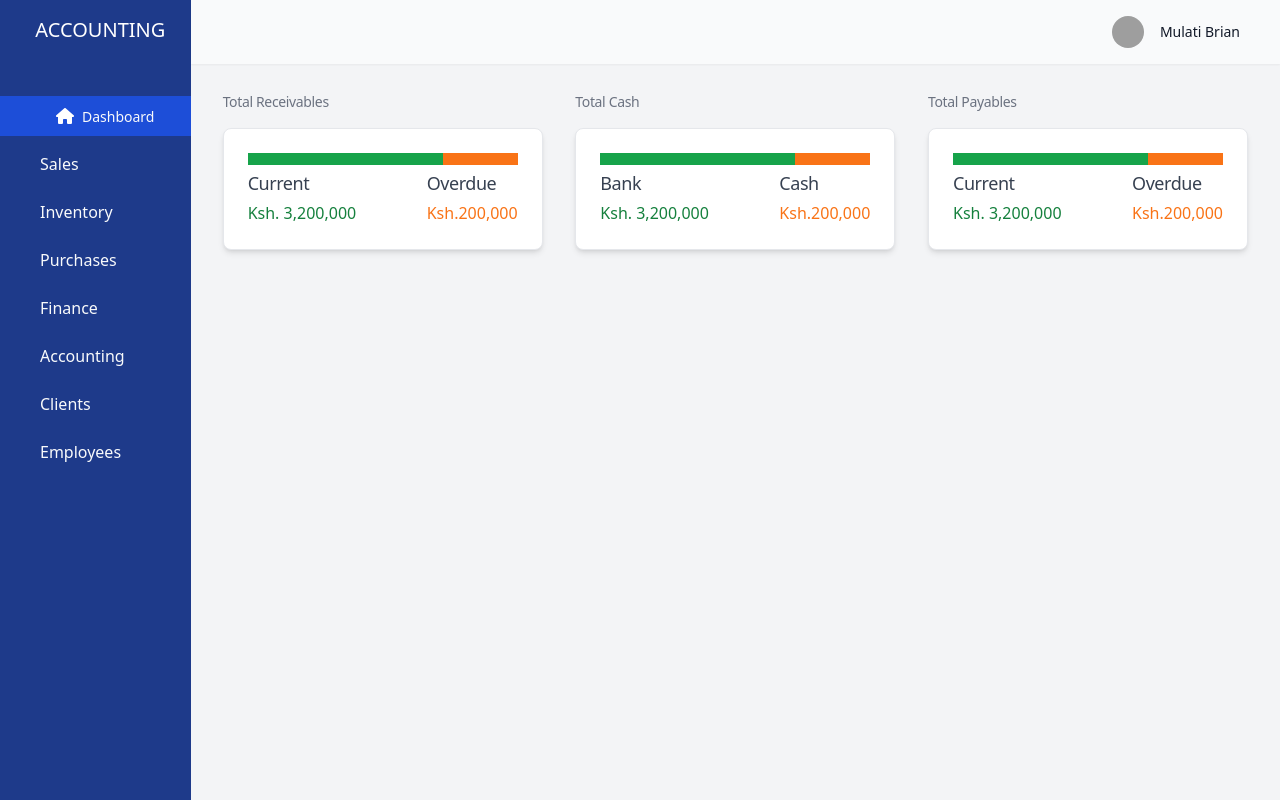
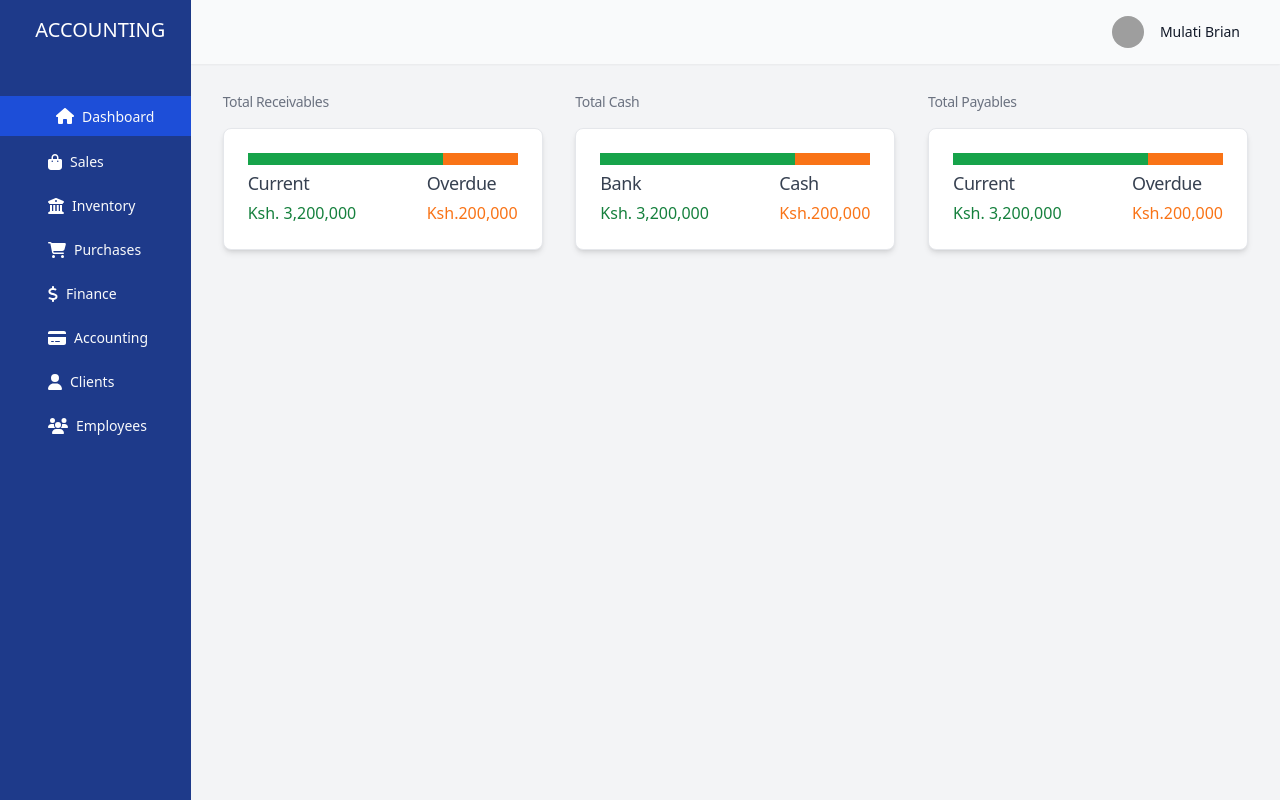
Before and after one commit to Brian-mula/accounting, a Nuxt app: page / in a window 1280 px wide. Built offline with nearby package versions, Linux system fonts and the light colour scheme; grey boxes are pictures that could not be loaded.

Commit message:
implemented a popUp

```diff
--- a/components/sideNav.vue
+++ b/components/sideNav.vue
@@ -23,7 +23,10 @@
           <Popover class="relative">
             <PopoverButton as="div"
               class="pl-10 flex items-center p-2 cursor-pointer text-base font-normal text-gray-50 hover:bg-blue-700 border-none "
-              >Sales</PopoverButton
+              >
+              <font-awesome-icon :icon="['fas','shopping-bag']" class="text-white px-2" />
+              <span class=" text-sm">Sales</span>
+              </PopoverButton
             >
             <transition
               enter-active-class="transition duration-200 ease-out"
@@ -67,7 +70,10 @@
           <Popover class="relative">
             <PopoverButton as="div"
               class="pl-10 flex items-center p-2 cursor-pointer text-base font-normal text-gray-50 hover:bg-blue-700 border-none "
-              >Inventory</PopoverButton
+              >
+               <font-awesome-icon :icon="['fas','university']" class="text-white px-2" />
+              <span class=" text-sm">Inventory</span>
+              </PopoverButton
             >
             <transition
               enter-active-class="transition duration-200 ease-out"
@@ -111,7 +117,10 @@
           <Popover class="relative">
             <PopoverButton as="div"
               class="pl-10 flex items-center p-2 cursor-pointer text-base font-normal text-gray-50 hover:bg-blue-700 border-none "
-              >Purchases</PopoverButton
+              >
+               <font-awesome-icon :icon="['fas','shopping-cart']" class="text-white px-2" />
+              <span class=" text-sm">Purchases</span>
+              </PopoverButton
             >
             <transition
               enter-active-class="transition duration-200 ease-out"
@@ -155,7 +164,10 @@
            <Popover class="relative">
             <PopoverButton as="div"
               class="pl-10 flex items-center p-2 cursor-pointer text-base font-normal text-gray-50 hover:bg-blue-700 border-none "
-              >Finance</PopoverButton
+              >
+               <font-awesome-icon :icon="['fas','usd']" class="text-white px-2" />
+              <span class=" text-sm">Finance</span>
+              </PopoverButton
             >
             <transition
               enter-active-class="transition duration-200 ease-out"
@@ -199,7 +211,10 @@
           <Popover class="relative">
             <PopoverButton as="div"
               class="pl-10 flex items-center p-2 cursor-pointer text-base font-normal text-gray-50 hover:bg-blue-700 border-none "
-              >Accounting</PopoverButton
+              >
+               <font-awesome-icon :icon="['fas','credit-card']" class="text-white px-2" />
+              <span class=" text-sm">Accounting</span>
+              </PopoverButton
             >
             <transition
               enter-active-class="transition duration-200 ease-out"
@@ -243,7 +258,10 @@
           <Popover class="relative">
             <PopoverButton as="div"
               class="pl-10 flex items-center p-2 cursor-pointer text-base font-normal text-gray-50 hover:bg-blue-700 border-none "
-              >Clients</PopoverButton
+              >
+              <font-awesome-icon :icon="['fas','user']" class="text-white px-2" />
+              <span class=" text-sm">Clients</span>
+              </PopoverButton
             >
             <transition
               enter-active-class="transition duration-200 ease-out"
@@ -287,7 +305,10 @@
           <Popover class="relative">
             <PopoverButton as="div"
               class="pl-10 flex items-center p-2 cursor-pointer text-base font-normal text-gray-50 hover:bg-blue-700 border-none "
-              >Employees</PopoverButton
+              >
+              <font-awesome-icon :icon="['fas','users']" class="text-white px-2" />
+              <span class=" text-sm">Employees</span>
+              </PopoverButton
             >
             <transition
               enter-active-class="transition duration-200 ease-out"
--- a/pages/manage_clent.vue
+++ b/pages/manage_clent.vue
@@ -10,7 +10,7 @@
           alt=""
           class="h-5 w-5 mx-2"
         /> -->
-        <font-awesome-icon :icon="['fas','plus']" class="text-white px-2"/>
+        <font-awesome-icon :icon="['fas', 'plus']" class="text-white px-2" />
         <h4 class="text-white">New Client</h4>
       </nuxt-link>
     </div>
@@ -78,25 +78,203 @@
       <div
         class="flex justify-between border-b-4 bg-white rounded px-8 pt-2 pb-2 items-center"
       >
-        <nuxt-link :to="{name:'clients-id',params:{id:client.id}}">
+        <nuxt-link :to="{ name: 'clients-id', params: { id: client.id } }">
           <h5 class="mb-1 mt-1 text-lg tracking-tight text-gray-700">
             {{ client.name }}
           </h5>
-          <p class="font-normal text-gray-500 text-sm">#{{client.codeNumber}}</p>
+          <p class="font-normal text-gray-500 text-sm">
+            #{{ client.codeNumber }}
+          </p>
         </nuxt-link>
 
         <div>
-          <font-awesome-icon
-            :icon="['fas', 'ellipsis-h']"
-            class="cursor-pointer"
-          />
+          <div class="w-56 text-right">
+            <Menu as="div" class="relative inline-block text-left">
+              <div>
+                <MenuButton
+                  class="inline-flex w-full justify-center rounded-md bg-black bg-opacity-20 px-4 py-2 text-sm font-medium text-white hover:bg-opacity-30 focus:outline-none focus-visible:ring-2 focus-visible:ring-white focus-visible:ring-opacity-75"
+                >
+                  Options
+                  <ChevronDownIcon
+                    class="ml-2 -mr-1 h-5 w-5 text-violet-200 hover:text-violet-100"
+                    aria-hidden="true"
+                  />
+                </MenuButton>
+              </div>
+
+              <transition
+                enter-active-class="transition duration-100 ease-out"
+                enter-from-class="transform scale-95 opacity-0"
+                enter-to-class="transform scale-100 opacity-100"
+                leave-active-class="transition duration-75 ease-in"
+                leave-from-class="transform scale-100 opacity-100"
+                leave-to-class="transform scale-95 opacity-0"
+              >
+                <MenuItems
+                  class="absolute right-0 mt-2 w-56 origin-top-right divide-y divide-gray-100 rounded-md bg-white shadow-lg ring-1 ring-black ring-opacity-5 focus:outline-none"
+                >
+                  <div class="px-1 py-1">
+                    <MenuItem v-slot="{ active }">
+                      <button
+                        :class="[
+                          active ? 'bg-violet-500 text-white' : 'text-gray-900',
+                          'group flex w-full items-center rounded-md px-2 py-2 text-sm',
+                        ]"
+                      >
+                        Edit
+                      </button>
+                    </MenuItem>
+                    <MenuItem v-slot="{ active }">
+                      <button
+                        :class="[
+                          active ? 'bg-violet-500 text-white' : 'text-gray-900',
+                          'group flex w-full items-center rounded-md px-2 py-2 text-sm',
+                        ]"
+                      >
+                        Duplicate
+                      </button>
+                    </MenuItem>
+                  </div>
+                  <div class="px-1 py-1">
+                    <MenuItem v-slot="{ active }">
+                      <button
+                        :class="[
+                          active ? 'bg-violet-500 text-white' : 'text-gray-900',
+                          'group flex w-full items-center rounded-md px-2 py-2 text-sm',
+                        ]"
+                      >
+                        Archive
+                      </button>
+                    </MenuItem>
+                    <MenuItem v-slot="{ active }">
+                      <button
+                        :class="[
+                          active ? 'bg-violet-500 text-white' : 'text-gray-900',
+                          'group flex w-full items-center rounded-md px-2 py-2 text-sm',
+                        ]"
+                      >
+                        Move
+                      </button>
+                    </MenuItem>
+                  </div>
+
+                  <div class="px-1 py-1">
+                    <MenuItem v-slot="{ active }">
+                      <button
+                        :class="[
+                          active ? 'bg-violet-500 text-white' : 'text-gray-900',
+                          'group flex w-full items-center rounded-md px-2 py-2 text-sm',
+                        ]"
+                      >
+                        Delete
+                      </button>
+                    </MenuItem>
+                  </div>
+                </MenuItems>
+              </transition>
+            </Menu>
+          </div>
         </div>
       </div>
     </div>
+    <!-- !testing -->
+    <!-- <div class="fixed w-56 text-right">
+    <Menu as="div" class="relative inline-block text-left">
+      <div>
+        <MenuButton
+          class="inline-flex w-full justify-center rounded-md bg-black bg-opacity-20 px-4 py-2 text-sm font-medium text-white hover:bg-opacity-30 focus:outline-none focus-visible:ring-2 focus-visible:ring-white focus-visible:ring-opacity-75"
+        >
+          Options
+          <ChevronDownIcon
+            class="ml-2 -mr-1 h-5 w-5 text-violet-200 hover:text-violet-100"
+            aria-hidden="true"
+          />
+        </MenuButton>
+      </div>
+
+      <transition
+        enter-active-class="transition duration-100 ease-out"
+        enter-from-class="transform scale-95 opacity-0"
+        enter-to-class="transform scale-100 opacity-100"
+        leave-active-class="transition duration-75 ease-in"
+        leave-from-class="transform scale-100 opacity-100"
+        leave-to-class="transform scale-95 opacity-0"
+      >
+        <MenuItems
+          class="absolute right-0 mt-2 w-56 origin-top-right divide-y divide-gray-100 rounded-md bg-white shadow-lg ring-1 ring-black ring-opacity-5 focus:outline-none"
+        >
+          <div class="px-1 py-1">
+            <MenuItem v-slot="{ active }">
+              <button
+                :class="[
+                  active ? 'bg-violet-500 text-white' : 'text-gray-900',
+                  'group flex w-full items-center rounded-md px-2 py-2 text-sm',
+                ]"
+              >
+
+                Edit
+              </button>
+            </MenuItem>
+            <MenuItem v-slot="{ active }">
+              <button
+                :class="[
+                  active ? 'bg-violet-500 text-white' : 'text-gray-900',
+                  'group flex w-full items-center rounded-md px-2 py-2 text-sm',
+                ]"
+              >
+
+                Duplicate
+              </button>
+            </MenuItem>
+          </div>
+          <div class="px-1 py-1">
+            <MenuItem v-slot="{ active }">
+              <button
+                :class="[
+                  active ? 'bg-violet-500 text-white' : 'text-gray-900',
+                  'group flex w-full items-center rounded-md px-2 py-2 text-sm',
+                ]"
+              >
+
+                Archive
+              </button>
+            </MenuItem>
+            <MenuItem v-slot="{ active }">
+              <button
+                :class="[
+                  active ? 'bg-violet-500 text-white' : 'text-gray-900',
+                  'group flex w-full items-center rounded-md px-2 py-2 text-sm',
+                ]"
+              >
+
+                Move
+              </button>
+            </MenuItem>
+          </div>
+
+          <div class="px-1 py-1">
+            <MenuItem v-slot="{ active }">
+              <button
+                :class="[
+                  active ? 'bg-violet-500 text-white' : 'text-gray-900',
+                  'group flex w-full items-center rounded-md px-2 py-2 text-sm',
+                ]"
+              >
+
+                Delete
+              </button>
+            </MenuItem>
+          </div>
+        </MenuItems>
+      </transition>
+    </Menu>
+  </div> -->
   </div>
 </template>
 
 <script setup>
+import { Menu, MenuButton, MenuItems, MenuItem } from "@headlessui/vue";
+
 const clients = ref([]);
 onMounted(async () => {
   clients.value = await getAllClients();
```
